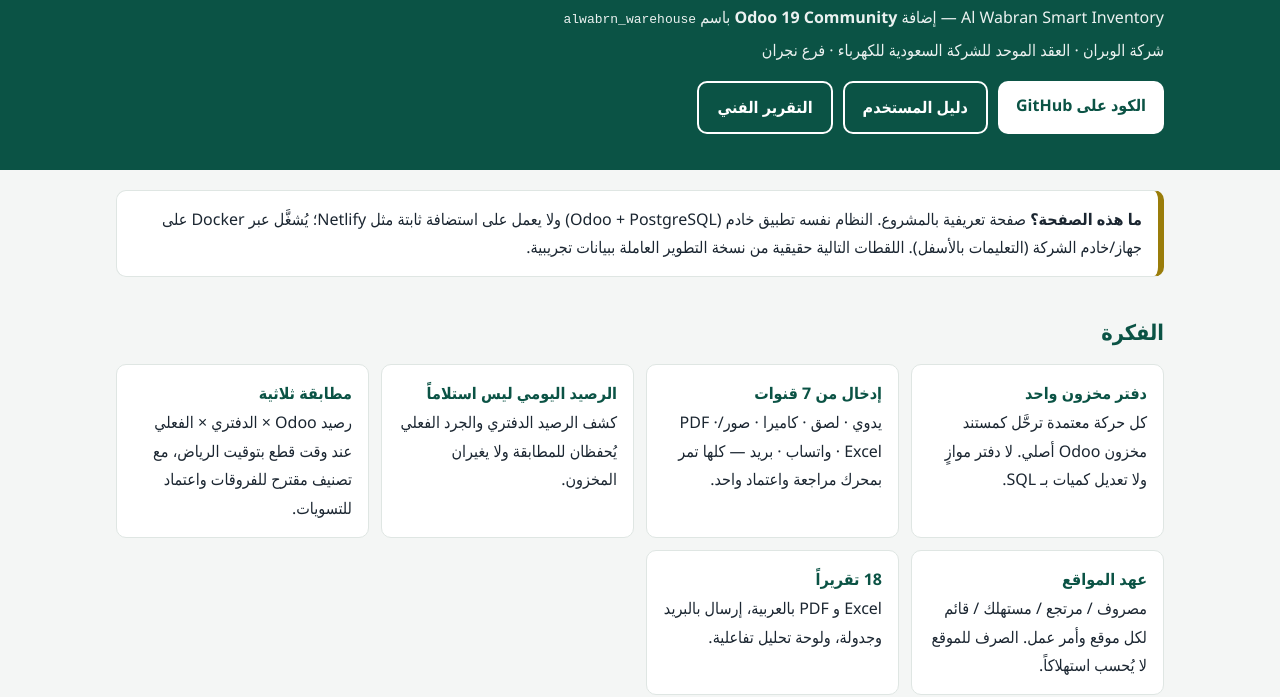
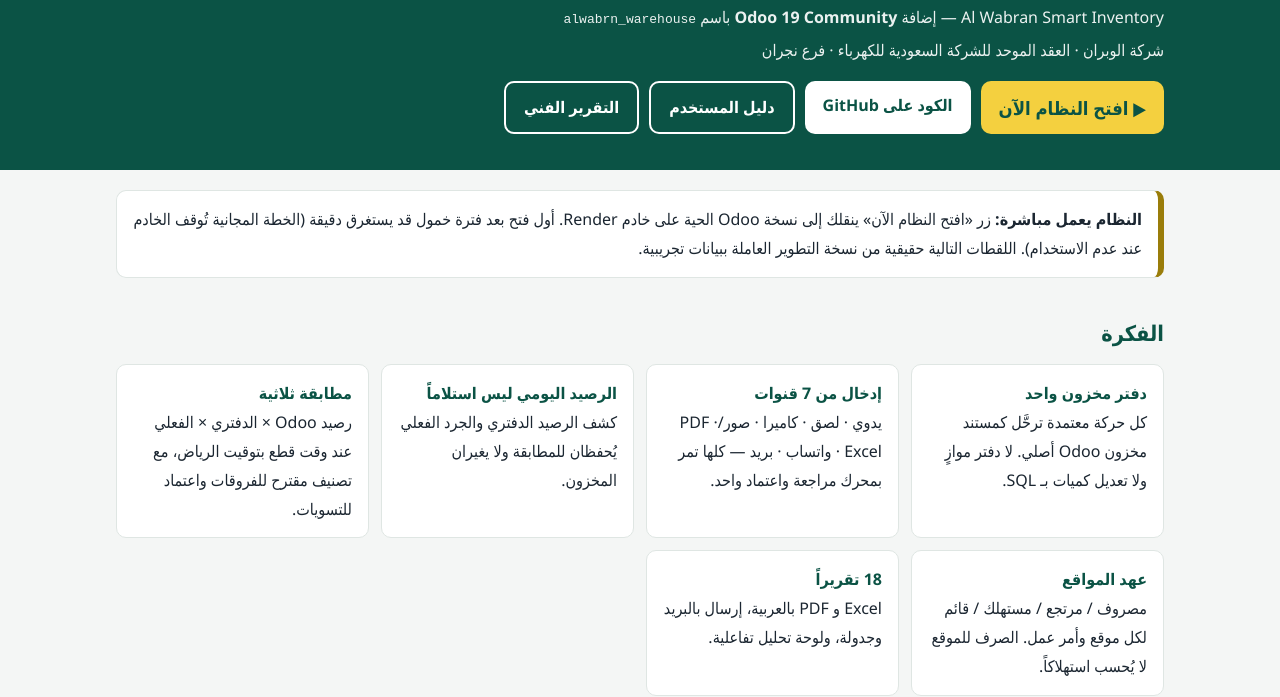
Before and after one commit to az3919131-ops/store-wabran, a plain HTML site: page site/index.html in a window 1280 px wide. Shown: the part 105-802 px from the top of the page. Drawn offline with Linux system fonts and the light colour scheme.

Commit message:
Netlify: /app opens the live Odoo system on Render
Co-Authored-By: Claude Opus 5.5 <noreply@anthropic.com>
Claude-Session: https://claude.ai/code/session_01QhCtiSEx7SyLoVzKcKP18j

```diff
--- a/site/index.html
+++ b/site/index.html
@@ -37,13 +37,13 @@ footer{margin:48px 0 24px;text-align:center;color:var(--mut)}
 <p>Al Wabran Smart Inventory — إضافة <b>Odoo 19 Community</b> باسم <code>alwabrn_warehouse</code></p>
 <p>شركة الوبران · العقد الموحد للشركة السعودية للكهرباء · فرع نجران</p>
 <div class="btns">
+<a class="btn" href="/app" style="background:#F4D03F;color:#0B5345;font-size:1.15rem">▶ افتح النظام الآن</a>
 <a class="btn" href="https://github.com/az3919131-ops/store-wabran">الكود على GitHub</a>
 <a class="btn alt" href="https://github.com/az3919131-ops/store-wabran/blob/main/docs/USER_GUIDE_AR.md">دليل المستخدم</a>
 <a class="btn alt" href="https://github.com/az3919131-ops/store-wabran/blob/main/docs/TECHNICAL_REPORT.md">التقرير الفني</a>
 </div></div></header>
 <div class="wrap">
-<div class="notice"><b>ما هذه الصفحة؟</b> صفحة تعريفية بالمشروع. النظام نفسه تطبيق خادم (Odoo + PostgreSQL) ولا يعمل على استضافة ثابتة مثل Netlify؛
-يُشغَّل عبر Docker على جهاز/خادم الشركة (التعليمات بالأسفل). اللقطات التالية حقيقية من نسخة التطوير العاملة ببيانات تجريبية.</div>
+<div class="notice"><b>النظام يعمل مباشرة:</b> زر «افتح النظام الآن» ينقلك إلى نسخة Odoo الحية على خادم Render. أول فتح بعد فترة خمول قد يستغرق دقيقة (الخطة المجانية تُوقف الخادم عند عدم الاستخدام). اللقطات التالية حقيقية من نسخة التطوير العاملة ببيانات تجريبية.</div>
 
 <h2>الفكرة</h2>
 <div class="grid">
```
Also changed, not shown: 1 other file.
